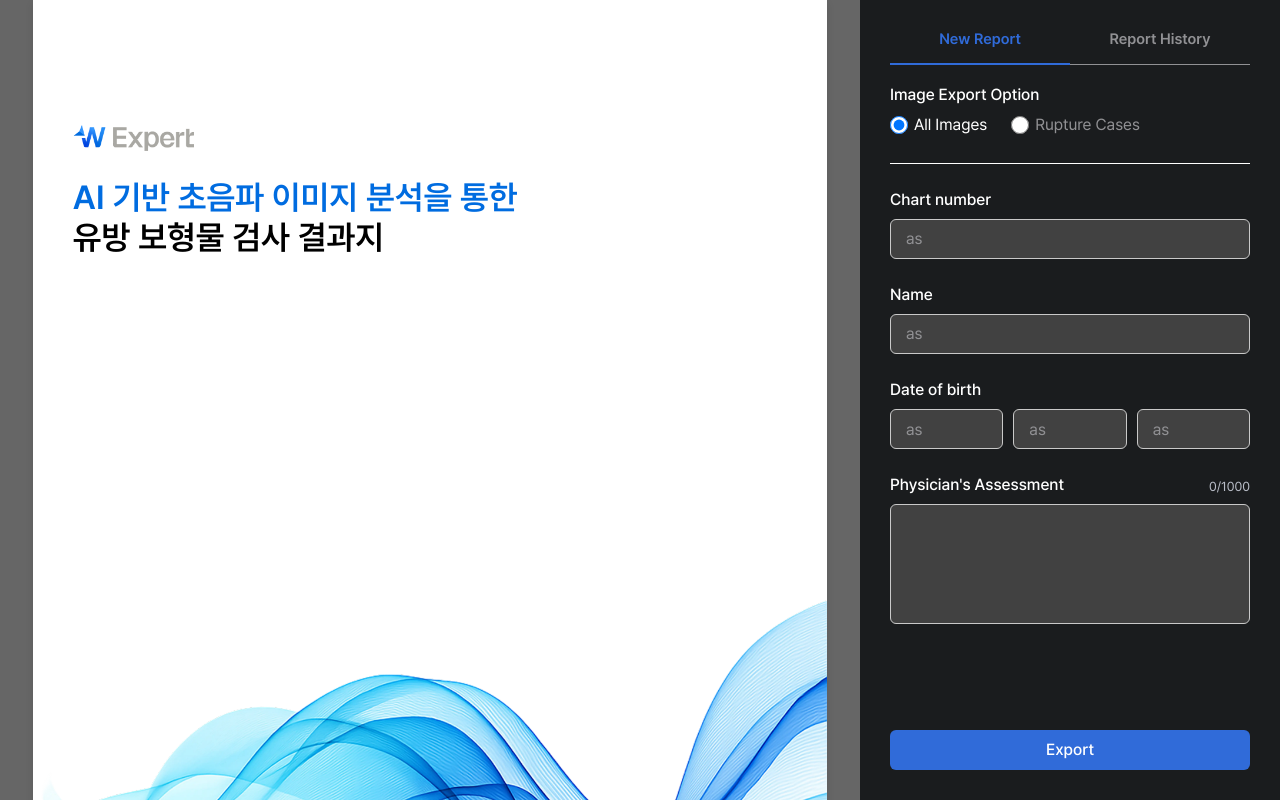
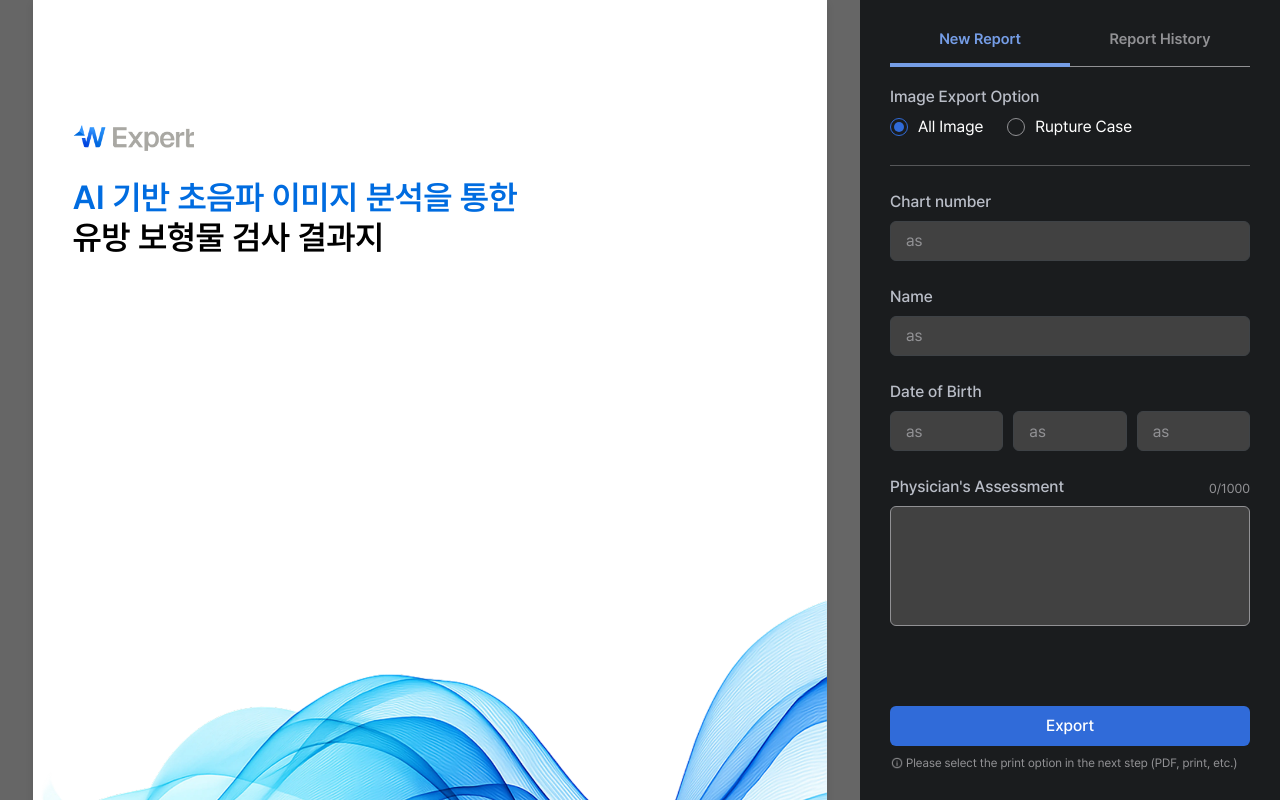
Before and after one commit to wai-admin/wexpert-report, a React (Vite) app: page / in a window 1280 px wide. Shown: the top 800 px of the page. Built offline with nearby package versions, Linux system fonts and the light colour scheme.

Commit message:
style: 디자인 변경 및 UX Writing

```diff
--- a/src/components-common/button/RadioButton.tsx
+++ b/src/components-common/button/RadioButton.tsx
@@ -6,18 +6,25 @@ interface RadioButtonProps {
 
 const RadioButton = ({ label, checked, onChange }: RadioButtonProps) => {
   return (
-    <label
-      className={`text-[16px] cursor-pointer font-pretendard flex items-center gap-[6px] ${
-        checked ? "text-white" : "text-solid-lt"
-      }`}
-    >
+    <label className="text-[16px] cursor-pointer font-pretendard flex items-center gap-[10px] text-white">
       <input
         type="radio"
         value={label}
         checked={checked}
         onChange={onChange}
-        className="w-[18px] h-[18px] m-0 cursor-pointer"
+        className="sr-only"
       />
+      <div
+        className={`w-[18px] h-[18px] flex items-center justify-center rounded-full bg-transparent border-[1.5px] ${
+          checked ? "border-blue-300" : "border-solid-lt"
+        }`}
+      >
+        <div
+          className={`w-[10px] h-[10px] rounded-full ${
+            checked ? "bg-blue-300 scale-100" : "bg-transparent scale-0"
+          } transition-scale duration-200`}
+        />
+      </div>
       {label}
     </label>
   );
--- a/src/components-common/button/RadioIndicator.tsx
+++ b/src/components-common/button/RadioIndicator.tsx
@@ -10,7 +10,7 @@ const RadioIndicator = ({ checked }: RadioIndicatorProps) => {
       }`}
     >
       <div
-        className={`w-[12px] h-[12px] rounded-full ${
+        className={`w-[10px] h-[10px] rounded-full ${
           checked ? "bg-blue-300 scale-100" : "bg-transparent scale-0"
         } transition-scale duration-200`}
       />
--- a/src/components/index.ts
+++ b/src/components/index.ts
@@ -17,10 +17,11 @@ export {
   OptionDisabledField,
   Divider,
 } from "./option/new-report/OptionField";
-
 export { default as ImageExportOption } from "./option/new-report/ImageExportOption";
 export { default as ChartNumber } from "./option/new-report/ChartNumber";
 export { default as Name } from "./option/new-report/Name";
 export { default as DateOfBirth } from "./option/new-report/DateOfBirth";
 export { default as PhysicianAssessment } from "./option/new-report/PhysicianAssessment";
+export { default as PrintGuide } from "./option/new-report/PrintGuide";
+
 export { default as ReportTabs } from "./option/ReportTabs";
--- a/src/components/option/ReportTabs.tsx
+++ b/src/components/option/ReportTabs.tsx
@@ -38,14 +38,14 @@ const ReportTab = ({
     <button
       className={`flex flex-1 justify-center ${
         selectedReportTab === tab
-          ? "border-b-[2px] border-blue-300"
+          ? "border-b-[4px] border-solid-focus"
           : "border-b-[1px] border-solid-lt"
       } pb-[15px]`}
       onClick={() => setSelectedReportTab(tab)}
     >
       <p
         className={`text-[15px] font-pretendard font-semibold ${
-          selectedReportTab === tab ? "text-blue-300" : "text-solid-lt"
+          selectedReportTab === tab ? "text-solid-focus" : "text-solid-lt"
         }`}
       >
         {tab}
--- a/src/components/option/new-report/DateOfBirth.tsx
+++ b/src/components/option/new-report/DateOfBirth.tsx
@@ -8,7 +8,7 @@ interface DateOfBirthProps {
 
 const DateOfBirth = ({ year, month, day }: DateOfBirthProps) => {
   return (
-    <OptionField label="Date of birth">
+    <OptionField label="Date of Birth">
       <div className="w-full flex gap-[10px]">
         <OptionDisabledField value={year} />
         <OptionDisabledField value={month} />
--- a/src/components/option/new-report/ImageExportOption.tsx
+++ b/src/components/option/new-report/ImageExportOption.tsx
@@ -10,14 +10,14 @@ const ImageExportOption = () => {
     <OptionField label="Image Export Option">
       <div className="flex flex-row items-center gap-[24px]">
         <RadioButton
-          label="All Images"
+          label="All Image"
           checked={imageExportOption === ImageExportOptionValues.ALL_IMAGE}
           onChange={() =>
             setImageExportOption(ImageExportOptionValues.ALL_IMAGE)
           }
         />
         <RadioButton
-          label="Rupture Cases"
+          label="Rupture Case"
           checked={imageExportOption === ImageExportOptionValues.RUPTURE_CASE}
           onChange={() =>
             setImageExportOption(ImageExportOptionValues.RUPTURE_CASE)
--- a/src/components/option/new-report/OptionField.tsx
+++ b/src/components/option/new-report/OptionField.tsx
@@ -14,11 +14,11 @@ const OptionField = ({ label, subLabel, children }: OptionFieldProps) => {
   return (
     <div className="w-full flex flex-col gap-[10px]">
       <div className="flex items-end justify-between">
-        <p className="text-[16px] text-white font-medium font-pretendard">
+        <p className="text-[16px] text-text-tertiary font-medium font-pretendard">
           {label}
         </p>
         {subLabel && (
-          <p className="text-[13px] text-text-tertiary font-pretendard">
+          <p className="text-[13px] text-solid-lt font-pretendard">
             {subLabel}
           </p>
         )}
@@ -30,14 +30,14 @@ const OptionField = ({ label, subLabel, children }: OptionFieldProps) => {
 
 const OptionDisabledField = ({ value }: OptionDisabledFieldProps) => {
   return (
-    <div className="w-full h-[40px] flex items-center bg-[rgba(65,65,65,1)] rounded-[6px] border border-[rgba(201,201,201,1)] px-[15px]">
+    <div className="w-full h-[40px] flex items-center bg-[rgba(65,65,65,1)] rounded-[6px] border border-solid-dk px-[15px]">
       <p className="text-[16px] text-solid-lt font-pretendard">{value}</p>
     </div>
   );
 };
 
 const Divider = () => {
-  return <div className="w-full min-h-[1px] bg-white" />;
+  return <div className="w-full min-h-[1px] bg-[rgba(145,145,148,0.5)]" />;
 };
 
 export { OptionField, OptionDisabledField, Divider };
--- a/src/components/option/new-report/PhysicianAssessment.tsx
+++ b/src/components/option/new-report/PhysicianAssessment.tsx
@@ -9,7 +9,7 @@ const PhysicianAssessment = () => {
       label="Physician's Assessment"
       subLabel={`${physicianAssessment.length}/1000`}
     >
-      <div className="h-[120px] flex items-center bg-[rgba(65,65,65,1)] rounded-[6px] border border-[rgba(201,201,201,1)] px-[15px] py-[10px]">
+      <div className="h-[120px] flex items-center bg-[rgba(65,65,65,1)] rounded-[6px] border border-solid-lt px-[15px] py-[10px]">
         <textarea
           className="w-full h-full text-[16px] text-white font-pretendard resize-none bg-transparent outline-none border-none"
           // placeholder="Up to 1000 characters"
--- /dev/null
+++ b/src/components/option/new-report/PrintGuide.tsx
@@ -0,0 +1,12 @@
+const PrintGuide = () => {
+  return (
+    <div className="w-full flex items-center gap-[2px]">
+      <img src="/images/information-icon.png" className="w-[14px] h-[14px]" />
+      <p className="text-[12px] font-pretendard text-solid-lt">
+        Please select the print option in the next step (PDF, print, etc.)
+      </p>
+    </div>
+  );
+};
+
+export default PrintGuide;
--- a/src/pages/handler/NewReport.tsx
+++ b/src/pages/handler/NewReport.tsx
@@ -5,6 +5,7 @@ import {
   Name,
   DateOfBirth,
   PhysicianAssessment,
+  PrintGuide,
 } from "@/components";
 import { Button } from "@/components-common";
 
@@ -23,7 +24,10 @@ const NewReport = ({ onPrint }: NewReportProps) => {
         <DateOfBirth year="as" month="as" day="as" />
         <PhysicianAssessment />
       </div>
-      <Button label="Export" onClick={onPrint} />
+      <div className="w-full flex flex-col gap-[10px]">
+        <Button label="Export" onClick={onPrint} />
+        <PrintGuide />
+      </div>
     </div>
   );
 };
```
Also changed, not shown: public/images/information-icon.png (added).
